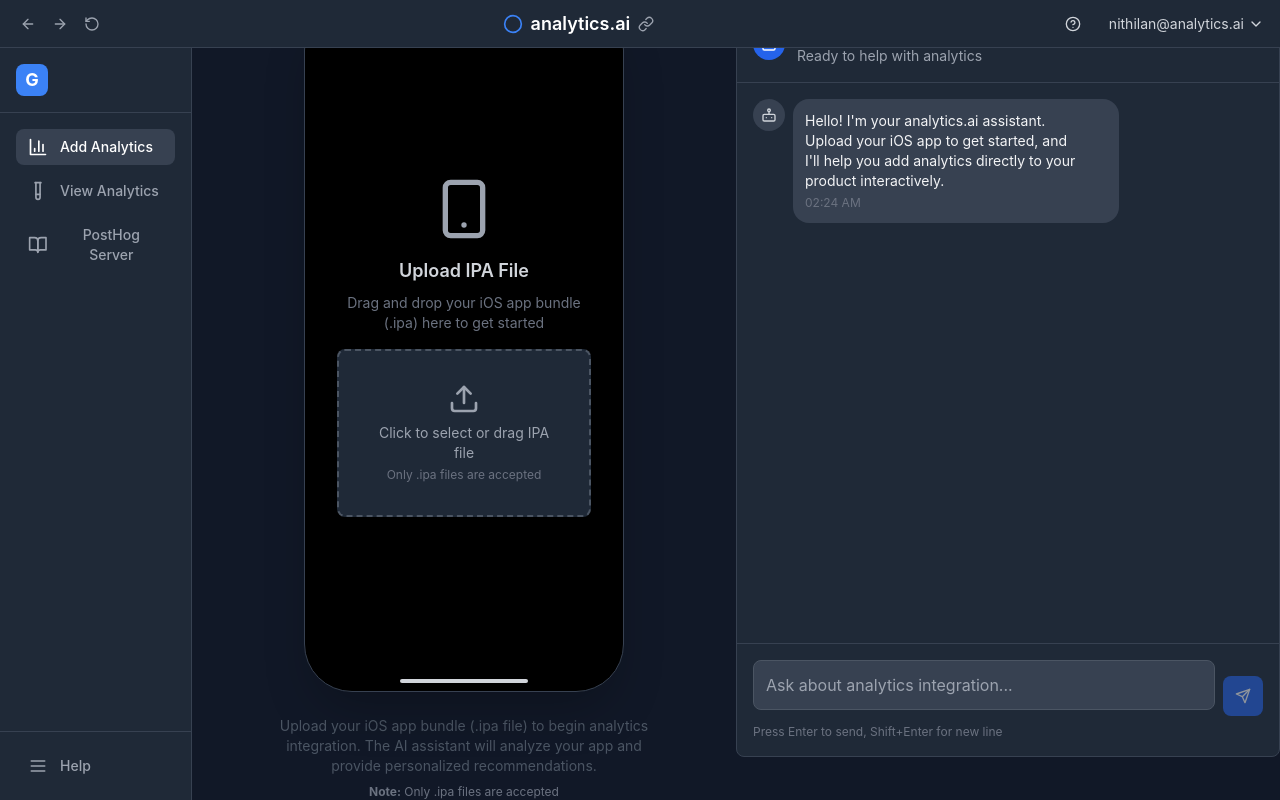
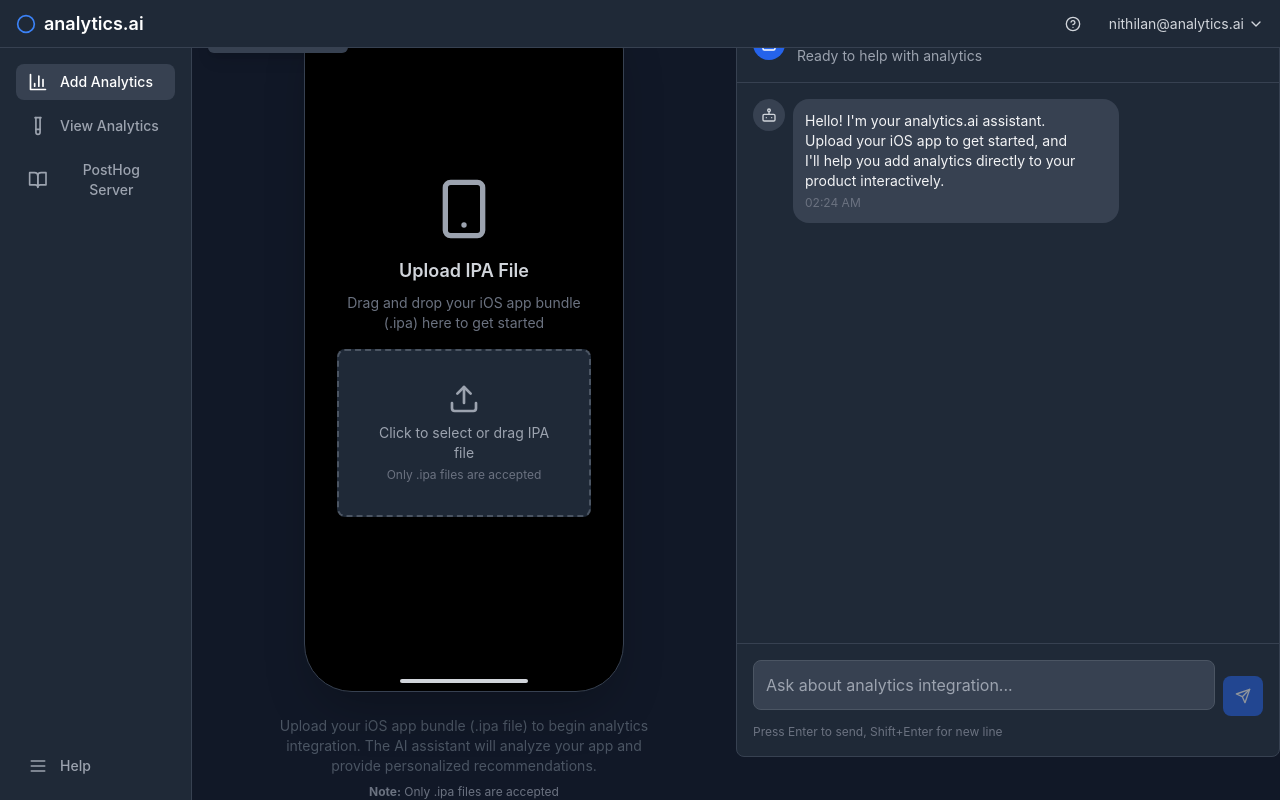
Before and after one commit to leetcodeveryday-eng/analyticsai-landing, a React (Vite) app: page / in a window 1280 px wide. Built offline with nearby package versions, Linux system fonts and the light colour scheme.

Commit message:
UI improvements: Add project management, clean up header and sidebar, add draggable video overlay

```diff
--- a/src/App.tsx
+++ b/src/App.tsx
@@ -1,5 +1,6 @@
-import React, { useState } from 'react'
+import React, { useState, useRef, useEffect } from 'react'
 import { motion } from 'framer-motion'
+import { ChevronDown, Plus, Settings } from 'lucide-react'
 import MobileEmulator from './components/MobileEmulator'
 import ChatAssistant from './components/ChatAssistant'
 import AnalyticsDashboard from './components/AnalyticsDashboard'
@@ -49,6 +50,42 @@ function App() {
     bundleId: '',
     version: ''
   })
+
+  // Project management state
+  const [isProjectDropdownOpen, setIsProjectDropdownOpen] = useState(false)
+  const [selectedProject, setSelectedProject] = useState<string>('Select Project')
+  const dropdownRef = useRef<HTMLDivElement>(null)
+
+  // Mock project data - in real app this would come from API
+  const projects = [
+    { id: '1', name: 'MyApp iOS', type: 'iOS' },
+    { id: '2', name: 'Web Dashboard', type: 'Web' },
+    { id: '3', name: 'Android App', type: 'Android' }
+  ]
+
+  // Close dropdown when clicking outside
+  useEffect(() => {
+    const handleClickOutside = (event: MouseEvent) => {
+      if (dropdownRef.current && !dropdownRef.current.contains(event.target as Node)) {
+        setIsProjectDropdownOpen(false)
+      }
+    }
+
+    document.addEventListener('mousedown', handleClickOutside)
+    return () => {
+      document.removeEventListener('mousedown', handleClickOutside)
+    }
+  }, [])
+
+  const handleProjectSelect = (projectName: string) => {
+    setSelectedProject(projectName)
+    setIsProjectDropdownOpen(false)
+  }
+
+  const handleConnectProject = () => {
+    // Handle connect project logic
+    console.log('Connecting to project...')
+  }
 
   const addMessage = (content: string, type: 'user' | 'assistant', buttons?: Array<{ text: string; action: string }>) => {
     const newMessage: Message = {
@@ -225,7 +262,51 @@ Do you want me to implement tracking for all the events now?`
           {activeTab === 'add' ? (
             <>
               {/* Mobile Emulator Section */}
-              <div className="flex-1 flex items-center justify-center p-8">
+              <div className="flex-1 relative">
+                {/* Project Management - Top Left and Top Right */}
+                {/* Project Selector Dropdown - Top Left */}
+                <div className="absolute top-4 left-4 z-10">
+                  <div className="relative" ref={dropdownRef}>
+                    <button
+                      onClick={() => setIsProjectDropdownOpen(!isProjectDropdownOpen)}
+                      className="flex items-center space-x-2 px-3 py-1.5 bg-gray-700 hover:bg-gray-600 rounded-md text-sm text-white transition-colors shadow-lg"
+                    >
+                      <span>{selectedProject}</span>
+                      <ChevronDown className={`w-4 h-4 transition-transform ${isProjectDropdownOpen ? 'rotate-180' : ''}`} />
+                    </button>
+
+                    {isProjectDropdownOpen && (
+                      <div className="absolute top-full left-0 mt-1 w-64 bg-gray-800 border border-gray-600 rounded-md shadow-lg z-50">
+                        <div className="p-2">
+                          <div className="text-xs text-gray-400 px-2 py-1">Recent Projects</div>
+                          {projects.map((project) => (
+                            <button
+                              key={project.id}
+                              onClick={() => handleProjectSelect(project.name)}
+                              className="w-full text-left px-2 py-2 hover:bg-gray-700 rounded text-sm text-white flex items-center justify-between"
+                            >
+                              <span>{project.name}</span>
+                              <span className="text-xs text-gray-400 bg-gray-600 px-2 py-1 rounded">
+                                {project.type}
+                              </span>
+                            </button>
+                          ))}
+                          <div className="border-t border-gray-600 mt-2 pt-2">
+                            <button className="w-full text-left px-2 py-2 hover:bg-gray-700 rounded text-sm text-blue-400 flex items-center space-x-2">
+                              <Plus className="w-4 h-4" />
+                              <span>Add New Project</span>
+                            </button>
+                          </div>
+                        </div>
+                      </div>
+                    )}
+                  </div>
+                </div>
+
+
+
+                {/* Mobile Emulator Content */}
+                <div className="flex items-center justify-center p-8 h-full">
                   <div className="text-center">
                     <div className="mb-4">
                       <span className="text-gray-400 text-sm bg-gray-800 px-3 py-1 rounded shadow-sm">
@@ -239,6 +320,7 @@ Do you want me to implement tracking for all the events now?`
                       playEventsVideo={playEventsVideo}
                       onVideoComplete={handleVideoComplete}
                     />
+                  </div>
                 </div>
               </div>
 
--- a/src/components/Header.tsx
+++ b/src/components/Header.tsx
@@ -11,24 +11,10 @@ const Header: React.FC = () => {
       className="bg-gray-800 border-b border-gray-700 h-12 flex items-center px-4"
     >
       <div className="flex items-center justify-between w-full">
-        {/* Left side - Navigation controls */}
-        <div className="flex items-center space-x-2">
-          <button className="p-1 hover:bg-gray-700 rounded">
-            <ArrowLeft className="w-4 h-4 text-gray-400" />
-          </button>
-          <button className="p-1 hover:bg-gray-700 rounded">
-            <ArrowRight className="w-4 h-4 text-gray-400" />
-          </button>
-          <button className="p-1 hover:bg-gray-700 rounded">
-            <RotateCcw className="w-4 h-4 text-gray-400" />
-          </button>
-        </div>
-
-        {/* Center - Title */}
+        {/* Left side - Title */}
         <div className="flex items-center space-x-2">
           <Circle className="w-5 h-5 text-blue-500" />
           <h1 className="text-lg font-semibold text-white">analytics.ai</h1>
-          <Link className="w-4 h-4 text-gray-400" />
         </div>
 
         {/* Right side - User controls */}
--- a/src/components/MobileEmulator.tsx
+++ b/src/components/MobileEmulator.tsx
@@ -16,6 +16,9 @@ interface MobileEmulatorProps {
 const MobileEmulator: React.FC<MobileEmulatorProps> = ({ appData, onFileUpload, shouldPlayVideo, playEventsVideo, onVideoComplete }) => {
   const [isAnalyzing, setIsAnalyzing] = useState(false)
   const [analysisComplete, setAnalysisComplete] = useState(false)
+  const [overlayPosition, setOverlayPosition] = useState({ x: 92, y: 13 })
+  const [isDragging, setIsDragging] = useState(false)
+  const [dragOffset, setDragOffset] = useState({ x: 0, y: 0 })
   const [videoPath, setVideoPath] = useState<string>('')
   const [isVideoPlaying, setIsVideoPlaying] = useState(false)
   const [videoDuration, setVideoDuration] = useState(30) // Default duration
@@ -99,6 +102,42 @@ const MobileEmulator: React.FC<MobileEmulatorProps> = ({ appData, onFileUpload,
     }
   }
 
+  const handleMouseDown = (e: React.MouseEvent) => {
+    setIsDragging(true)
+    const rect = e.currentTarget.getBoundingClientRect()
+    setDragOffset({
+      x: e.clientX - rect.left,
+      y: e.clientY - rect.top
+    })
+  }
+
+  const handleMouseMove = (e: React.MouseEvent) => {
+    if (!isDragging) return
+
+    const container = e.currentTarget.getBoundingClientRect()
+    const newX = e.clientX - container.left - dragOffset.x
+    const newY = e.clientY - container.top - dragOffset.y
+
+    // Constrain to container bounds
+    const maxX = container.width - 16 // 16px is overlay width
+    const maxY = container.height - 16 // 16px is overlay height
+
+    const constrainedX = Math.max(0, Math.min(newX, maxX))
+    const constrainedY = Math.max(0, Math.min(newY, maxY))
+
+    setOverlayPosition({
+      x: constrainedX,
+      y: constrainedY
+    })
+
+    // Log relative position within phone screen
+    console.log(`Overlay position: x=${Math.round(constrainedX)}, y=${Math.round(constrainedY)}`)
+  }
+
+  const handleMouseUp = () => {
+    setIsDragging(false)
+  }
+
   const { getRootProps, getInputProps, isDragActive, fileRejections } = useDropzone({
     onDrop,
     accept: {
@@ -161,7 +200,12 @@ const MobileEmulator: React.FC<MobileEmulatorProps> = ({ appData, onFileUpload,
                     <p className="text-sm text-gray-400 text-center mt-2">Extracting bundle info and dependencies</p>
                   </div>
                 ) : analysisComplete ? (
-                  <div className="h-full w-full">
+                  <div
+                    className="h-full w-full relative"
+                    onMouseMove={handleMouseMove}
+                    onMouseUp={handleMouseUp}
+                    onMouseLeave={handleMouseUp}
+                  >
                     {/* Video takes entire phone screen - no status bar, no bezels */}
                     <video
                       ref={videoRef}
@@ -174,6 +218,15 @@ const MobileEmulator: React.FC<MobileEmulatorProps> = ({ appData, onFileUpload,
                       preload="auto"
                       onLoadedMetadata={handleVideoLoad}
                       onEnded={handleVideoEnd}
+                    />
+                    {/* Draggable overlay to cover red dots in videos */}
+                    <div
+                      className="absolute w-4 h-4 bg-black rounded-full z-10 cursor-move hover:bg-gray-800 transition-colors"
+                      style={{
+                        left: `${overlayPosition.x}px`,
+                        top: `${overlayPosition.y}px`
+                      }}
+                      onMouseDown={handleMouseDown}
                     />
                   </div>
                 ) : (
--- a/src/components/Sidebar.tsx
+++ b/src/components/Sidebar.tsx
@@ -21,15 +21,8 @@ const Sidebar: React.FC<SidebarProps> = ({ activeTab, onTabChange }) => {
       transition={{ duration: 0.5 }}
       className="sidebar w-48 h-full flex flex-col"
     >
-      {/* Logo */}
-      <div className="p-4 border-b border-gray-700">
-        <div className="w-8 h-8 bg-blue-500 rounded-lg flex items-center justify-center">
-          <span className="text-white font-bold text-lg">G</span>
-        </div>
-      </div>
-
       {/* Navigation Menu */}
-      <nav className="flex-1 p-4">
+      <nav className="flex-1 p-4 pt-4">
         <ul className="space-y-2">
           {menuItems.map((item) => (
             <li key={item.label}>
@@ -50,7 +43,7 @@ const Sidebar: React.FC<SidebarProps> = ({ activeTab, onTabChange }) => {
       </nav>
 
       {/* Bottom Menu */}
-      <div className="p-4 border-t border-gray-700">
+      <div className="p-4">
         <button className="w-full flex items-center space-x-3 px-3 py-2 text-gray-400 hover:text-white hover:bg-gray-700 rounded-lg transition-colors">
           <Menu className="w-5 h-5" />
           <span className="text-sm font-medium">Help</span>
```
Lines whose indentation alone changed are shown as unchanged.
